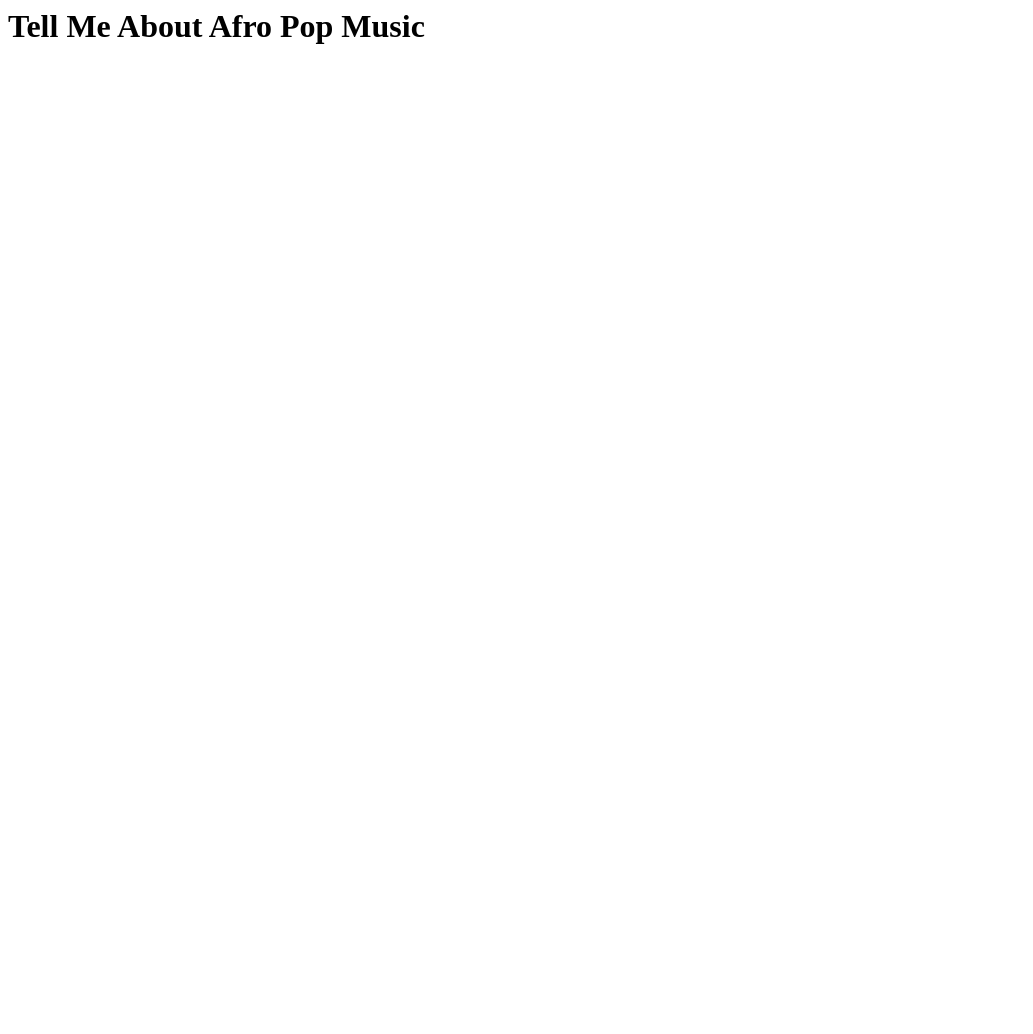
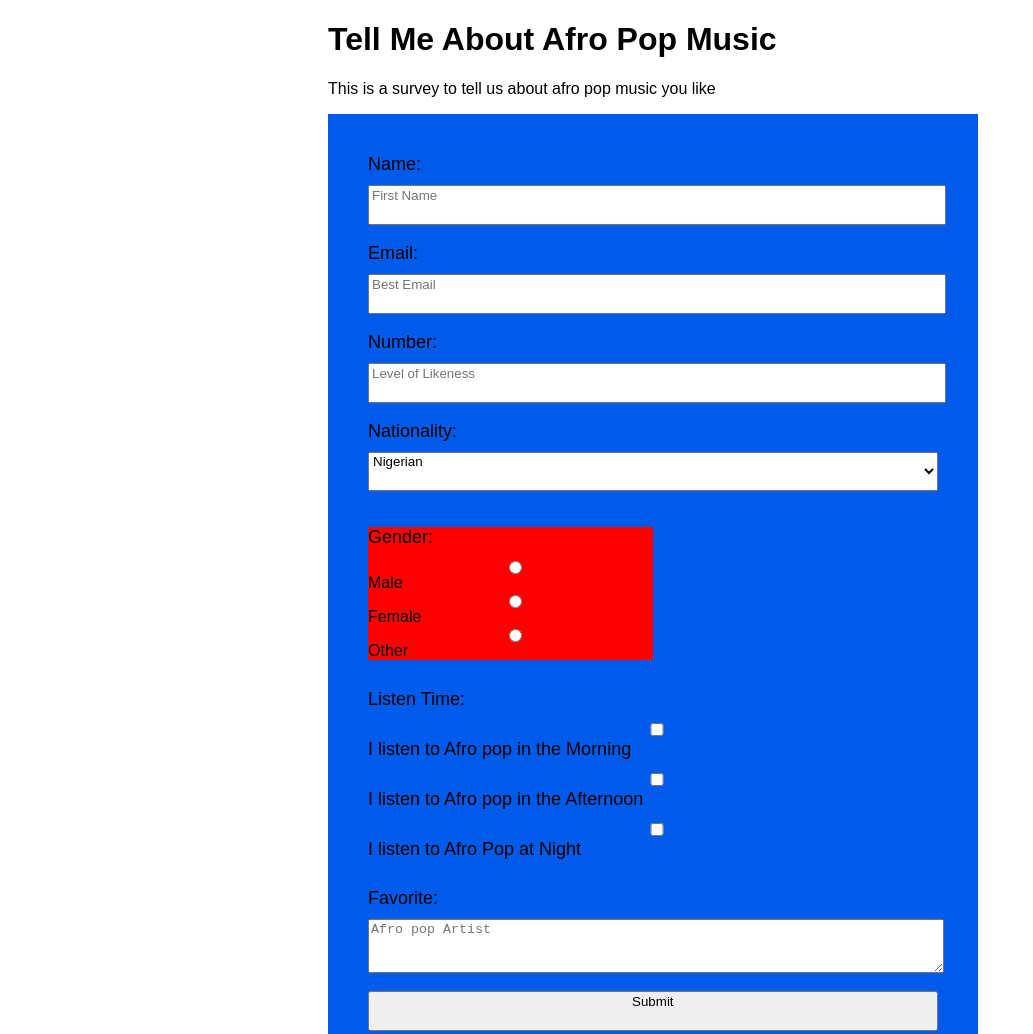
Before and after one commit to codename1000/survey_form, a plain HTML site: page index.html in a window 1280 px wide. Shown: the top 1034 px of the page, without its empty margins (0-1033 px from the left). Before the commit the page ends 800 px from the top, so only its background shows below. Drawn offline with Linux system fonts and the light colour scheme.

Commit message:
Update README with working URL > Built the survey form

```diff
--- a/index.html
+++ b/index.html
@@ -1 +1,83 @@
-<h1 id="title">Tell Me About Afro Pop Music</h1>
+<!DOCTYPE html>
+<html lang="en">
+   <head>
+    <style>
+     body {
+        font-family: sans-serif;
+      padding-left: 25%;
+      padding-right: 23%;
+
+}
+
+label{font-size:18px;
+display: block;
+padding-bottom: 10px;
+
+}
+input,textarea,select {display: block;
+width:100%;
+padding-bottom:20px;
+}
+
+form{background-color: #005bea;
+  padding: 40px 40px 40px 40px;
+ }
+ #radio-button-area{
+   float: left;
+    background-color: red;
+     width: 50%;
+     height: 50%;
+ }
+ input[type=checkbox]:not(old) + label,
+ input[type=radio   ]:not(old) + label{
+   display      : inline-block;
+   margin-left  : -28px;
+   padding-left : 28px;
+  }
+
+
+     </style>
+
+   </head>
+
+   <body>
+
+    <h1 id="title">Tell Me About Afro Pop Music</h1>
+
+    <p id= "description"> This is a survey to tell us about afro pop music you like </p>
+    <form id="survey-form">
+    <label id="name-label" >  Name: </label><input type="text" name="name" id="name" required placeholder="First Name"></input><br>
+    <label id="email-label" >  Email: </label><input type="email" name="email" id="email" required placeholder="Best Email"></input><br>
+    <label id="number-label" >  Number:</label> <input type="number" name="number" id="number" min="0" max="10" required placeholder="Level of Likeness"></input><br>
+
+  <label id="nationality-label">Nationality:</label>
+      <select id="dropdown" name="nationality">
+      <option value="nigerian">Nigerian</option>
+      <option value="ghanian">Ghanian</option>
+      <option value="tanzanian">Tanzanian</option>
+      <option value="other">Other</option>
+       </select> <br>
+        <br>
+        <div id="radio-button-area">
+          <label id="gender-label">Gender:</label>
+        <input type="radio" class="radio-inline" name="gender" value="male">Male<br>
+        <input type="radio"  class="radio-inline"name="gender" value="female">Female<br>
+        <input type="radio"  class="radio-inline"name="gender" value="other">Other <br>
+        </div> <br>
+
+       <br> <br> <br><br> <br> <br> <br><br>
+      <label id="listen-time-label">Listen Time:</label>
+      <input type="checkbox" id="listen1" name="listen1" value="Morning">
+      <label for="listen1"> I listen to Afro pop in the Morning</label>
+      <input type="checkbox" id="listen2" name="listen2" value="Afternoon">
+      <label for="listen2"> I listen to Afro pop in the Afternoon</label>
+      <input type="checkbox" id="listen3" name="listen3" value="Night">
+      <label for="listen3"> I listen to Afro Pop at Night </label><br><br>
+       <label id="favorite-label">Favorite:</label>
+      <textarea placeholder="Afro pop Artist "></textarea> <br>
+
+      <input type="submit" id="submit">
+      </form>
+    <script src="https://cdn.freecodecamp.org/testable-projects-fcc/v1/bundle.js"></script>
+  </body>
+</html>
```
Also changed, not shown: 1 other file.
